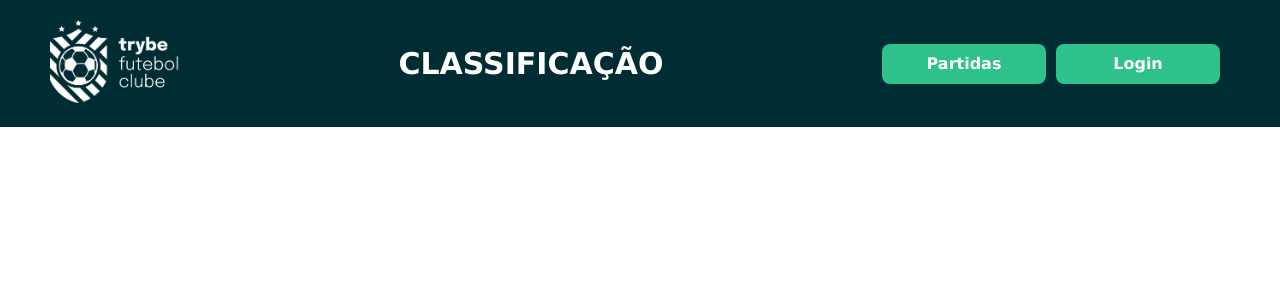
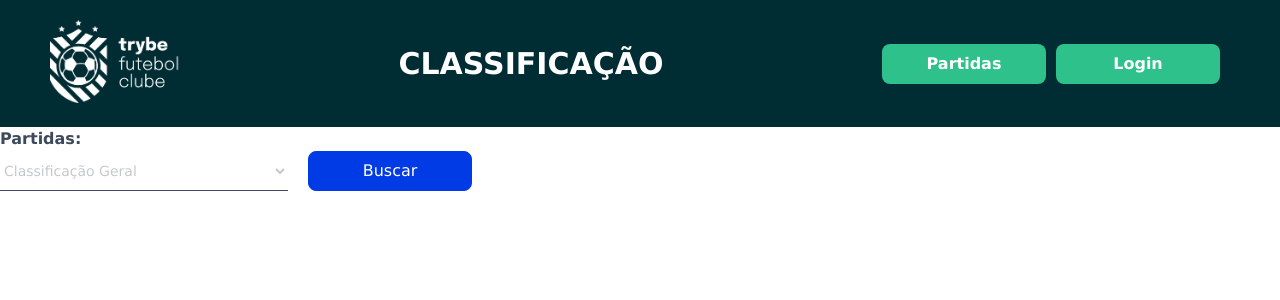
Before and after one commit to Caique-Ferian/Project-Trybe-Futebol-Club-Refactored, a React (Create React App) app in the folder trybe-futebol-club-front-end/: page / in a window 1280 px wide. Shown: the top 300 px of the page. Built offline with nearby package versions, Linux system fonts and the light colour scheme.

Commit message:
Adicionado filtro da tabela de score

```diff
--- a/trybe-futebol-club-front-end/src/components/atoms/Input/types/index.ts
+++ b/trybe-futebol-club-front-end/src/components/atoms/Input/types/index.ts
@@ -13,4 +13,5 @@ export interface PropsInput {
 export interface FormInfos {
   email:string;
   password:string;
+  filter: string;
 }
--- /dev/null
+++ b/trybe-futebol-club-front-end/src/components/molecules/FIlterOptions/index.tsx
@@ -0,0 +1,29 @@
+import Label from "@atoms/Label";
+import React from "react";
+import FilterOptionsProps from "./types";
+
+
+const FilterOptions: React.FC<FilterOptionsProps> = ({
+  types,
+  currentFilter,
+  htmlFor,
+  content,
+  formRegister,
+  formHook,
+}) => {
+  return(
+    <Label htmlFor={htmlFor}>
+      {content}
+      <select
+        id={htmlFor}
+        defaultValue={currentFilter}
+        {...formHook?.register(formRegister)}
+      >
+        {types.map((type,i) => <option key={i}>{type}</option>)}
+      </select>
+    </Label>
+  );
+}
+
+
+export default FilterOptions;
--- /dev/null
+++ b/trybe-futebol-club-front-end/src/components/molecules/FIlterOptions/types/index.ts
@@ -0,0 +1,13 @@
+
+import { UseFormReturn } from 'react-hook-form';
+import { FormInfos } from '@atoms/Input/types';
+
+export default interface FilterOptionsProps {
+  types: string[];
+  currentFilter: string;
+  htmlFor: string;
+  content: string;
+  formHook?: UseFormReturn<FormInfos,object>;
+  formRegister: keyof FormInfos;
+
+}
--- a/trybe-futebol-club-front-end/src/components/molecules/SectionWithForm/index.tsx
+++ b/trybe-futebol-club-front-end/src/components/molecules/SectionWithForm/index.tsx
@@ -12,10 +12,14 @@ import { positiveLogo } from "@images/";
 const SectionWithForm: React.FC<SectionWithFormProps> = ({
   className,
   children,
+  hasImage,
 }) => {
   const formHook = useForm<FormInfos>();
-  const { login } = useContext(AppContext) as AppContextType;
-  const onSubmit: SubmitHandler<FormInfos> = async (data) => login(data)
+  const { login, setCurrentLBFilter } = useContext(AppContext) as AppContextType;
+  const onSubmit: SubmitHandler<FormInfos> = async (data) => {
+    if(data.email) login(data);
+    if(data.filter) setCurrentLBFilter(data.filter);
+  }
   const childrenWithProps = React.Children.map(children,(child) => {
     if(React.isValidElement(child)) {
       return React
@@ -25,7 +29,9 @@ const SectionWithForm: React.FC<SectionWithFormProps> = ({
   });
   return(
     <Section className={className}>
-      <Image src={ positiveLogo } alt="Trybe Futebol Clube Negative Logo"/>
+      {hasImage && (
+        <Image src={ positiveLogo } alt="Trybe Futebol Clube Negative Logo"/>
+      )}
       <form onSubmit={formHook.handleSubmit(onSubmit)}>
         {childrenWithProps}
       </form>
--- a/trybe-futebol-club-front-end/src/components/molecules/SectionWithForm/types/index.ts
+++ b/trybe-futebol-club-front-end/src/components/molecules/SectionWithForm/types/index.ts
@@ -2,5 +2,6 @@ import { ReactNode } from "react";
 
 export default interface SectionWithFormProps {
   className: string;
+  hasImage:boolean;
   children: ReactNode;
 }
--- a/trybe-futebol-club-front-end/src/components/organisms/LeaderboardTable/index.tsx
+++ b/trybe-futebol-club-front-end/src/components/organisms/LeaderboardTable/index.tsx
@@ -1,9 +1,17 @@
+import React, { useContext } from "react";
 import Container from "@atoms/Container";
 import Header from "@molecules/Header";
-import React from "react";
+import SectionWithForm from "@molecules/SectionWithForm";
+import FilterOptions from "@molecules/FIlterOptions";
+import { AppContext } from '@context/index';
+import AppContextType from "@context/types";
+import Button from "@atoms/Button";
 
 
 const LeaderboardTable: React.FC = () => {
+  const { currentLBFilter } = useContext(AppContext) as AppContextType;
+  const types = ["Classificação Geral",
+    "Classificação Mandantes", "Classificação Visitantes"];
   return(
     <Container className="leaderboard-table">
       <Header
@@ -15,6 +23,19 @@ const LeaderboardTable: React.FC = () => {
         toSecondButton="/login"
         contentSecondButton="Login"
       />
+      <SectionWithForm
+        className="classification-handlers score-board-table-section"
+        hasImage={false}
+      >
+        <FilterOptions
+          types={types}
+          currentFilter={currentLBFilter}
+          htmlFor="classification-filter"
+          content="Partidas:"
+          formRegister="filter"
+        />
+        <Button type="submit">Buscar</Button>
+      </SectionWithForm>
     </Container>
   );
 }
--- a/trybe-futebol-club-front-end/src/components/organisms/LoginForm/index.tsx
+++ b/trybe-futebol-club-front-end/src/components/organisms/LoginForm/index.tsx
@@ -17,13 +17,13 @@ const LoginForm: React.FC = () => {
       <Header
         content="LOGIN"
         classNameFirstButton="leaderboard-button"
-        toFirstButton="/leaderboard"
+        toFirstButton="/"
         contentFirstButton="Classificação"
         classNameSecondButton="matches-button"
         toSecondButton="/matches"
         contentSecondButton="Partidas"
       />
-      <SectionWithForm className="user-login-area">
+      <SectionWithForm className="user-login-area" hasImage={true}>
         <Title content="Área do usuário"/>
         <UserInput
           type="text"
--- a/trybe-futebol-club-front-end/src/context/index.tsx
+++ b/trybe-futebol-club-front-end/src/context/index.tsx
@@ -8,6 +8,8 @@ const AppProvider: React.FC<React.PropsWithChildren> = ({ children }) => {
   const [user,setUser] = useState<User>({email:"",password:""});
   const [failedTryLogin,setFailedTryLogin] = useState<boolean>(false);
   const [isLogged,setIsLogged] = useState<boolean>(false);
+  const [currentLBFilter,
+    setCurrentLBFilter] = useState<string>('Classificação Geral');
   const navigate = useNavigate();
   const login = (data: FormInfos) => {
     if(!data.email || !data.password) setFailedTryLogin(true);
@@ -20,7 +22,8 @@ const AppProvider: React.FC<React.PropsWithChildren> = ({ children }) => {
   }
   return(
     <AppContext.Provider value={
-      { user, failedTryLogin, isLogged, login }}>
+      { user, failedTryLogin, isLogged, login,
+        currentLBFilter, setCurrentLBFilter }}>
       {children}
     </AppContext.Provider>
   );
--- a/trybe-futebol-club-front-end/src/context/types/index.ts
+++ b/trybe-futebol-club-front-end/src/context/types/index.ts
@@ -1,4 +1,4 @@
-// import { Dispatch, SetStateAction } from "react";
+import { Dispatch, SetStateAction } from "react";
 
 export interface User {
   email: string;
@@ -10,6 +10,8 @@ type AppContextType = {
   failedTryLogin: boolean;
   isLogged: boolean;
   login: Function;
+  currentLBFilter: string;
+  setCurrentLBFilter: Dispatch<SetStateAction<string>>;
 }
 
 export default AppContextType;
```
